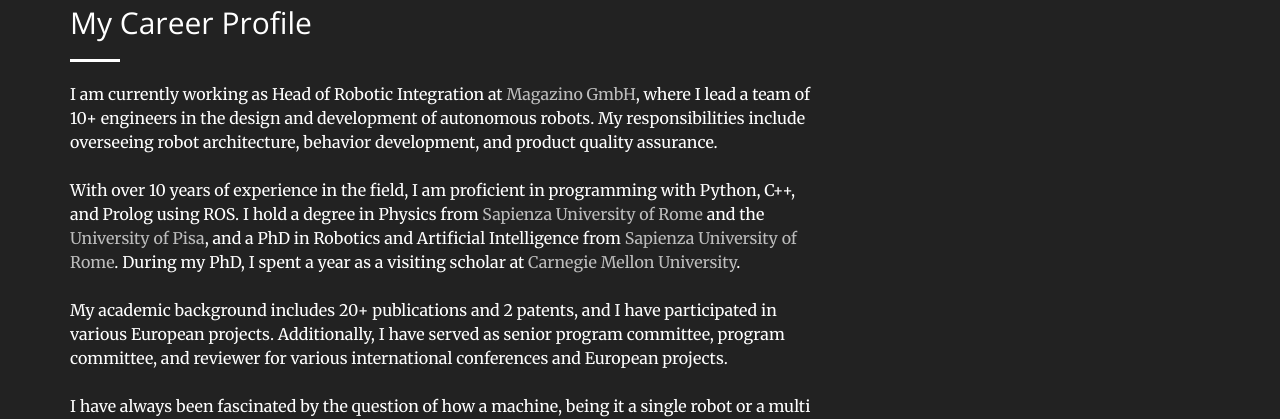
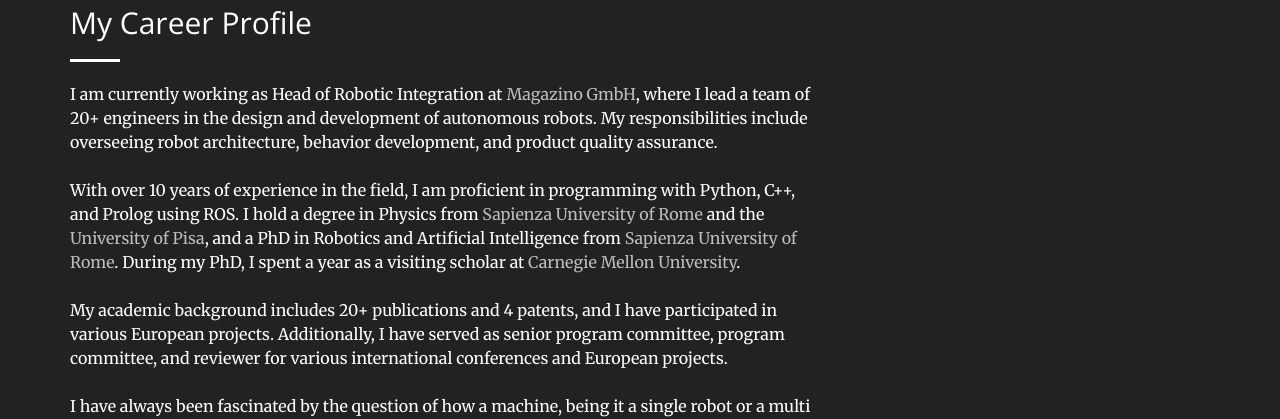
Before and after one commit to g-gemignani/g-gemignani.github.io, a Jekyll site: the page built from index.html, in a window 1280 px wide and 900 px high, scrolled down 818 px. Shown: the part 176-595 px from the top of the window. Built offline with Jekyll 4.4.1, drawn with Linux system fonts in a browser that asks for light colours.

Commit message:
Update about me text

```diff
--- a/_includes/about_me.html
+++ b/_includes/about_me.html
@@ -6,11 +6,11 @@
                 <hr class="light" align="left">
                 <p class="text-white">
 
-                I am currently working as Head of Robotic Integration at <a class="text-faded" href="https://magazino.eu">Magazino GmbH</a>, where I lead a team of 10+ engineers in the design and development of autonomous robots. My responsibilities include overseeing robot architecture, behavior development, and product quality assurance.<br><br>
+                I am currently working as Head of Robotic Integration at <a class="text-faded" href="https://magazino.eu">Magazino GmbH</a>, where I lead a team of 20+ engineers in the design and development of autonomous robots. My responsibilities include overseeing robot architecture, behavior development, and product quality assurance.<br><br>
 
                 With over 10 years of experience in the field, I am proficient in programming with Python, C++, and Prolog using ROS. I hold a degree in Physics from <a class="text-faded" href="https://www.uniroma1.it/en/">Sapienza University of Rome</a> and the <a class="text-faded" href="https://www.unipi.it/index.php/english">University of Pisa</a>, and a PhD in Robotics and Artificial Intelligence from <a class="text-faded" href="https://www.uniroma1.it/en/">Sapienza University of Rome</a>. During my PhD, I spent a year as a visiting scholar at <a class="text-faded" href="https://www.cmu.edu/">Carnegie Mellon University</a>.<br><br>
 
-                My academic background includes 20+ publications and 2 patents, and I have participated in various European projects. Additionally, I have served as senior program committee, program committee, and reviewer for various international conferences and European projects.<br><br>
+                My academic background includes 20+ publications and 4 patents, and I have participated in various European projects. Additionally, I have served as senior program committee, program committee, and reviewer for various international conferences and European projects.<br><br>
 
                 I have always been fascinated by the question of how a machine, being it a single robot or a multi robot system, can be endowed with an intelligent behavior that allows it to learn and reason about how to act in a complex world. Such a question holds many implicit interrogations that, I believe, humankind needs to, at least, attempt giving an answer: What do we mean with the adjective intelligent? What gives to a specific entity such an attribute? Will we ever be able to instill such a trait in a machine? I would like to spend my life contributing to solve such interrogations.
                 </p>
```
